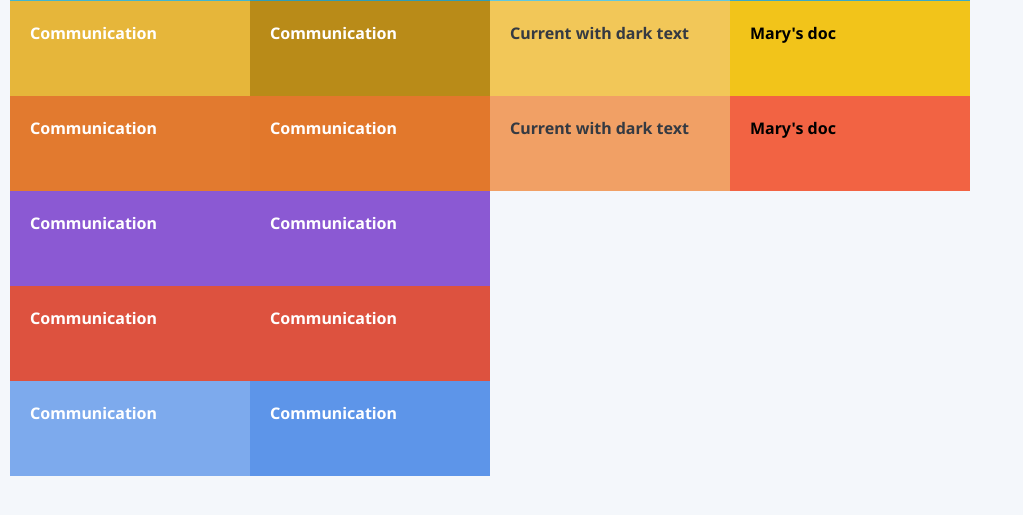
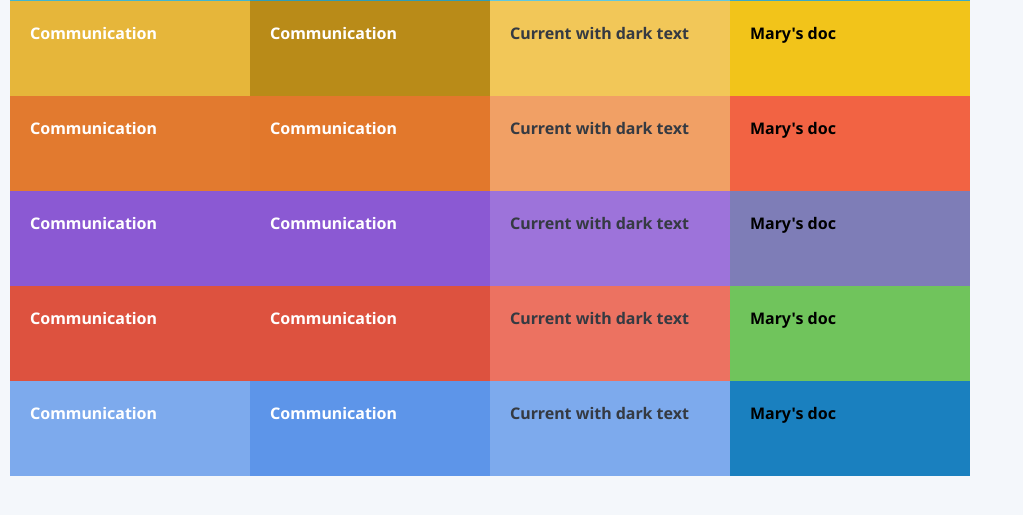
Before and after one commit to veronicaskud/veronicaskud.github.io, a PHP site: page /orion/colors.html in a window 1280 px wide. Shown: the part 199-714 px from the top of the page, without its empty margins (0-1023 px from the left). Run offline with PHP 8.4, Linux system fonts and the light colour scheme.

Commit message:
Added all colors

```diff
--- a/orion/colors.html
+++ b/orion/colors.html
@@ -35,14 +35,20 @@
     <div class="colorbox">
         <div class="colors color5">Communication</div>
         <div class="colors color5A">Communication</div>
+        <div class="colors darktext color5B">Current with dark text</div>
+      <div class="colors blacktext color5P">Mary's doc</div>
     </div>
     <div class="colorbox">
         <div class="colors color6">Communication</div>
         <div class="colors color6A">Communication</div>
+        <div class="colors darktext color6B">Current with dark text</div>
+      <div class="colors blacktext color6P">Mary's doc</div>
     </div>
     <div class="colorbox">
         <div class="colors color7">Communication</div>
         <div class="colors color7A">Communication</div>
+        <div class="colors darktext color7B">Current with dark text</div>
+      <div class="colors blacktext color7P">Mary's doc</div>
     </div>
 
   </body>
--- a/orion/style/style.css
+++ b/orion/style/style.css
@@ -39,8 +39,14 @@ li {margin:20px 16px 20px 8px;}
 .color2B {background-color:#60C9E0}
 .color3B {background-color:#F2C758}
 .color4B {background-color:#F1A065}
+.color5B {background-color:#9D73DA}
+.color6B {background-color:#EC7261}
+.color7B {background-color:#7DAAED}
 
 .color1P {background-color:#1aa495}
 .color2P {background-color:#3caac6}
 .color3P {background-color:#f2c41a }
 .color4P {background-color:#f26343 }
+.color5P {background-color:#7e7db7}
+.color6P {background-color:#70c45c}
+.color7P {background-color:#1a80bf}
```
